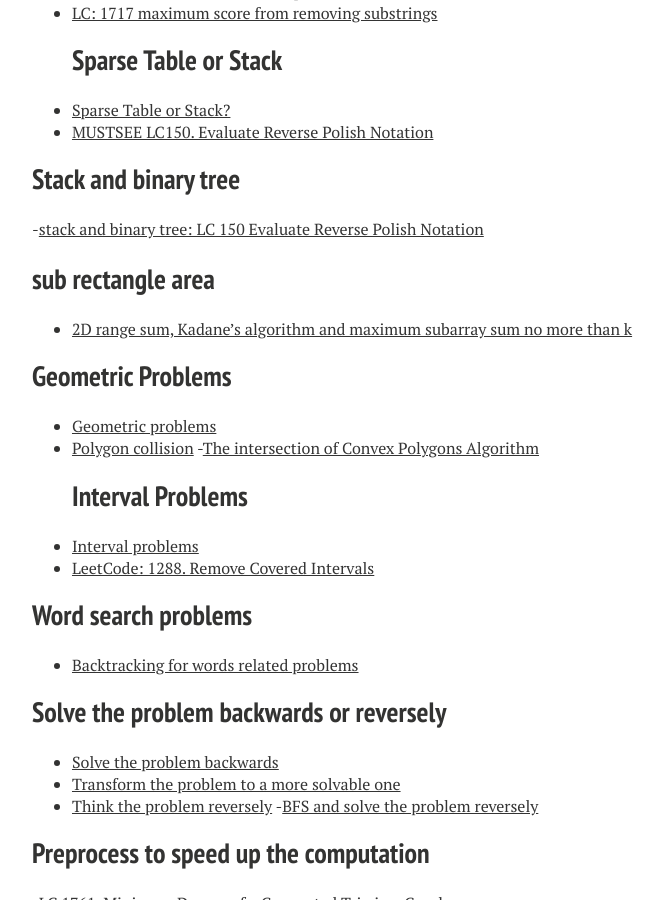
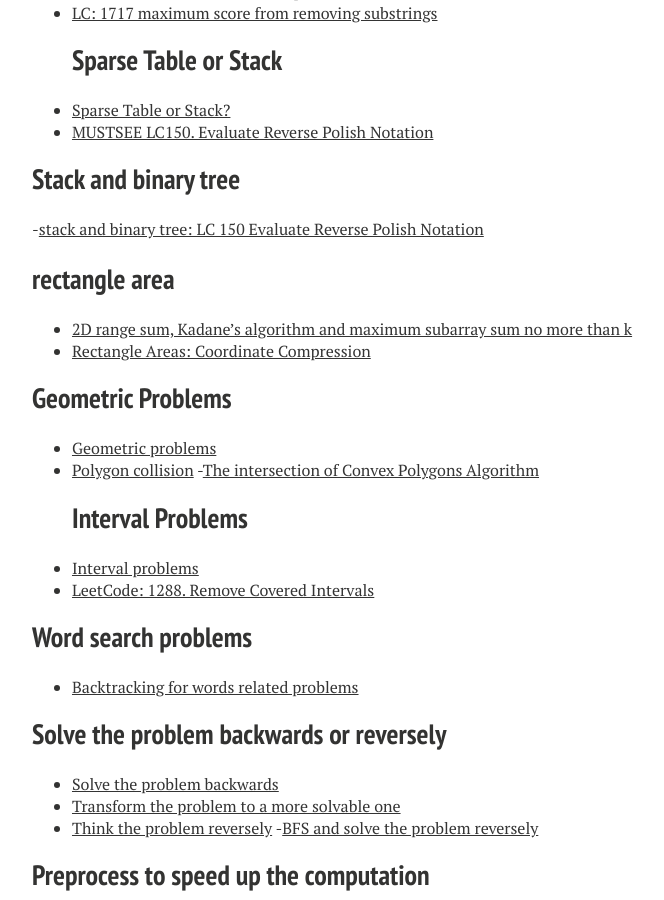
Before and after one commit to xiaokeshen/xiaokeshen.github.io, a Jekyll site: the page built from SoftwareEngineering/index.md, in a window 1280 px wide and 900 px high, scrolled down 10194 px. Shown: the whole window, without its empty margins (288-952 px from the left). Built offline with Jekyll 4.4.1, drawn with Linux system fonts in a browser that asks for light colours; nearby versions of some CDN libraries; some of the changed text lies outside the part shown.

Commit message:
Add a rectangle area code

```diff
--- a/SoftwareEngineering/index.md
+++ b/SoftwareEngineering/index.md
@@ -347,8 +347,9 @@
 ## Stack and binary tree
 -[stack and binary tree: LC 150 Evaluate Reverse Polish Notation](https://jimmy-shen.medium.com/stack-and-binary-tree-190ffa28f51f)
 
-## sub rectangle area
+## rectangle area
 - [2D range sum, Kadane's algorithm and maximum subarray sum no more than k](https://jimmy-shen.medium.com/2d-range-sum-kadanes-algorithm-and-maximum-subarray-sum-no-more-than-k-68e72ac65cad)
+- [Rectangle Areas: Coordinate Compression](https://jimmy-shen.medium.com/rectangle-areas-coordinate-compression-299e8f7a1da4)
 
 ## Geometric Problems
 - [Geometric problems](https://medium.com/@jim.morris.shen/geometric-problems-3139398b6b5b?source=friends_link&sk=9f58e8e296a1dc3bc6f5adb846dcea66)
```
